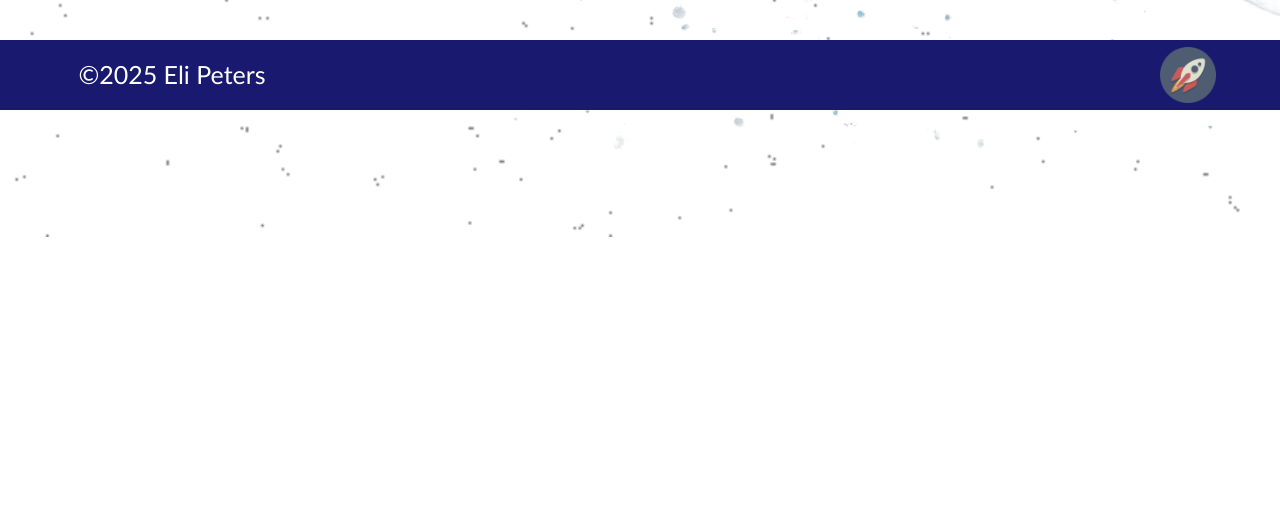
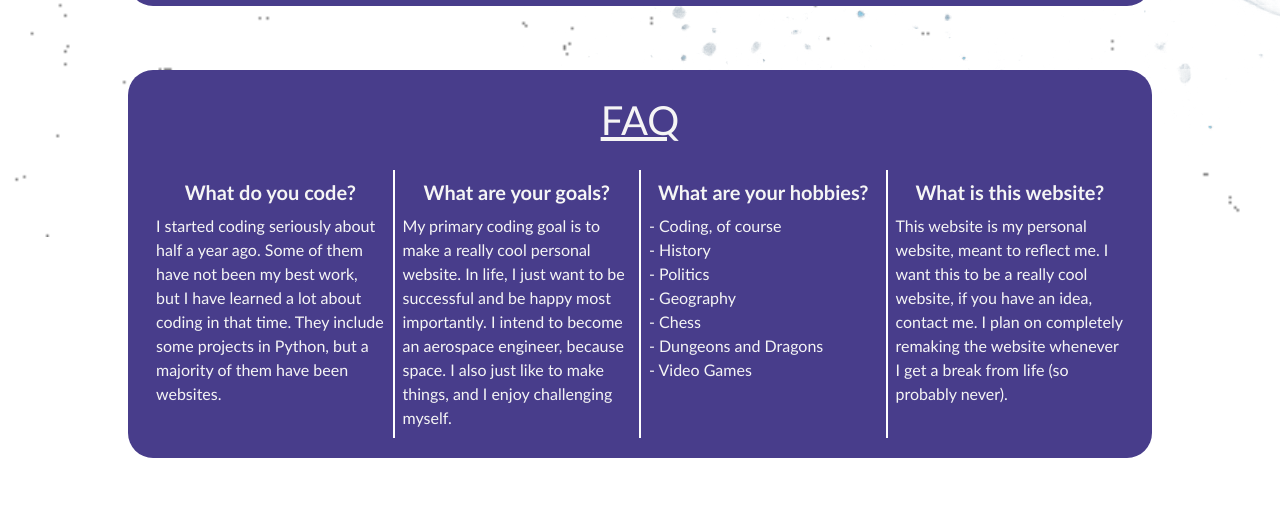
Before and after one commit to ArcImperium/website, a React (Vite) app in the folder frontend/: page / in a window 1280 px wide. Shown: the part 1043-1551 px from the top of the page. Before the commit the page ends 1153 px from the top, so only its background shows below. Built offline with nearby package versions, Linux system fonts and the light colour scheme; no server answers.

Commit message:
FAQ. Added some questions that might be frequently asked, if anyone were to ask questions. Also, new stat, my setup, not impressive, but it exists.

```diff
--- a/frontend/src/About.jsx
+++ b/frontend/src/About.jsx
@@ -13,12 +13,14 @@ function About() {
                 <h1 className="heading">General Information</h1>
                 <h2 className="subheading mt-2.5">Name</h2>
                 <p className="text">Eli Peters</p>
+                <h2 className="subheading mt-2.5">Country</h2>
+                <p className="text">United States of America</p>
             </div>
             <div className="info p-5">
                 <h1 className="heading">Education</h1>
                 <h2 className="subheading mt-2.5">Code</h2>
                 <p className="text">Self-Taught<br/>
-                Python, Javascript, React, HTML/CSS</p>
+                Python, Javascript, React, HTML/CSS, Tailwind</p>
             </div>
             <div className="info p-5">
                 <h1 className="heading">Contact</h1>
--- a/frontend/src/Home.jsx
+++ b/frontend/src/Home.jsx
@@ -11,7 +11,7 @@ function Home() {
     }, [])
 
     const [stat, setStat] = useState(0)
-    const statArray = ["a", "b", "c"]
+    const statArray = ["a", "b", "c", "d"]
 
     const [chessData, setChessData] = useState(null);
 
@@ -41,7 +41,8 @@ function Home() {
                 <h1 className="heading">I code</h1>
                 <h2 className="subheading mt-2.5">Languages</h2>
                 <p className="text">Python<br/>
-                Javascript & HTML/CSS (React)</p>
+                Javascript & HTML/CSS<br/>
+                (React & Tailwind)</p>
                 <h2 className="subheading mt-2.5">Siege</h2>
                 <p className="text">It's been going well so far<br/>
                 Currently at 5 coins, base Framework, and Hollow Knight</p>
@@ -53,16 +54,68 @@ function Home() {
                 <div className="flex flex-row h-50 w-[80%] bg-white text-black ml-[10%] m-10 rounded-2xl">
                     <button onClick={() => {nextStat("-")}} className="h-full left-0 w-15 bg-stone-400  text-gray-800 text-5xl opacity-50 rounded-tl-2xl rounded-bl-2xl hover:opacity-100 transition duration-250 ease">{"<"}</button>
                     <div className="flex-1 flex h-full w-160 items-center content-center">
-                        {(statArray[stat] === "a") && (<img className={`w-200 h-50`} src="https://github-readme-stats.hackclub.dev/api/wakatime?username=3035&api_domain=hackatime.hackclub.com&theme=prussian&custom_title=Hackatime+Stats&layout=compact&cache_seconds=0&langs_count=8"/>)}
-                        {(statArray[stat] === "b") && (<div className={`w-200 h-50`}>
+                        {(statArray[stat] === "a") && (<img className="w-200 h-50" src="https://github-readme-stats.hackclub.dev/api/wakatime?username=3035&api_domain=hackatime.hackclub.com&theme=prussian&custom_title=Hackatime+Stats&layout=compact&cache_seconds=0&langs_count=8"/>)}
+                        {(statArray[stat] === "b") && (<div className="w-200 h-50">
                             <h1 className="w-full text-4xl text-center text-neutral-800 mt-4 [-webkit-text-stroke:1px_green]">Chess.com</h1>
                             <h1 className="w-full text-xl text-center text-neutral-800 mt-4 [-webkit-text-stroke:0.25px_red]">Rapid: {chessData.chess_rapid.last.rating}</h1>
                             <h1 className="w-full text-xl text-center text-neutral-800 mt-1 [-webkit-text-stroke:0.25px_red]">Blitz: {chessData.chess_blitz.last.rating}</h1>
                             <h1 className="w-full text-xl text-center text-neutral-800 mt-1 [-webkit-text-stroke:0.25px_red]">Bullet: {chessData.chess_bullet.last.rating}</h1>
                         </div>)}
-                        {(statArray[stat] === "c") && (<img className={`w-200 h-50`} src="https://github-profile-summary-cards.vercel.app/api/cards/profile-details?username=ArcImperium&theme=prussian"/>)}
+                        {(statArray[stat] === "c") && (<img className="w-200 h-50" src="https://github-profile-summary-cards.vercel.app/api/cards/profile-details?username=ArcImperium&theme=prussian"/>)}
+                        {(statArray[stat] === "d") && (<div className="w-200 h-50">
+                            <h1 className="w-full text-3xl text-center text-neutral-800 mt-3 [-webkit-text-stroke:1px_green]">Setup</h1>
+                            <h1 className="w-full text-xl text-center text-neutral-800 mt-3 [-webkit-text-stroke:0.25px_red]">Computer: 256 GB storage, 16 GB RAM</h1>
+                            <h1 className="w-full text-xl text-center text-neutral-800 mt-1 [-webkit-text-stroke:0.25px_red]">OS: Windows 11 Pro</h1>
+                            <h1 className="w-full text-xl text-center text-neutral-800 mt-1 [-webkit-text-stroke:0.25px_red]">Browser: Google Chrome</h1>
+                            <h1 className="w-full text-xl text-center text-neutral-800 mt-1 [-webkit-text-stroke:0.25px_red]">Code Editor: VSCode</h1>
+                        </div>)}
                     </div>
                     <button onClick={() => {nextStat("+")}} className="h-full right-0 w-15 bg-stone-400 text-gray-800 text-5xl opacity-50 rounded-tr-2xl rounded-br-2xl hover:opacity-100 transition duration-250 ease">{">"}</button>
+                </div>
+            </div>
+            <div className="info p-5">
+                <h1 className="heading mb-5">FAQ</h1>
+                <div className="flex flex-row items-stretch">
+                    <div className="w-[25%] p-2">
+                        <h1 className="text-center font-bold mb-2 text-xl">What do you code?</h1>
+                        <h1 className="">
+                            I started coding seriously about half a year ago.
+                            Some of them have not been my best work, but I have learned a lot about coding in that time.
+                            They include some projects in Python, but a majority of them have been websites.
+                        </h1>
+                    </div>
+                    <div className="border border-white"></div>
+                    <div className="w-[25%] p-2">
+                        <h1 className="text-center font-bold mb-2 text-xl">What are your goals?</h1>
+                        <h1 className="">
+                            My primary coding goal is to make a really cool personal website.
+                            In life, I just want to be successful and be happy most importantly.
+                            I intend to become an aerospace engineer, because space.
+                            I also just like to make things, and I enjoy challenging myself.
+                        </h1>
+                    </div>
+                    <div className="border border-white"></div>
+                    <div className="w-[25%] p-2">
+                        <h1 className="text-center font-bold mb-2 text-xl">What are your hobbies?</h1>
+                        <h1 className="">
+                            - Coding, of course<br/>
+                            - History<br/>
+                            - Politics<br/>
+                            - Geography<br/>
+                            - Chess<br/>
+                            - Dungeons and Dragons<br/>
+                            - Video Games
+                        </h1>
+                    </div>
+                    <div className="border border-white"></div>
+                    <div className="w-[25%] p-2">
+                        <h1 className="text-center font-bold mb-2 text-xl">What is this website?</h1>
+                        <h1 className="">
+                            This website is my personal website, meant to reflect me.
+                            I want this to be a really cool website, if you have an idea, contact me.
+                            I plan on completely remaking the website whenever I get a break from life (so probably never).
+                        </h1>
+                    </div>
                 </div>
             </div>
             <Foot/>
--- a/frontend/src/Post.jsx
+++ b/frontend/src/Post.jsx
@@ -22,7 +22,7 @@ function Post() {
     return(
         <>
         <div className="everything-container">
-            <div className="info">
+            <div className="info p-5">
                 <h1 className="title">{post.title}</h1>
                 <h2 className="date">{post.date}</h2>
                 <p className="text">{post.content}</p>
```
